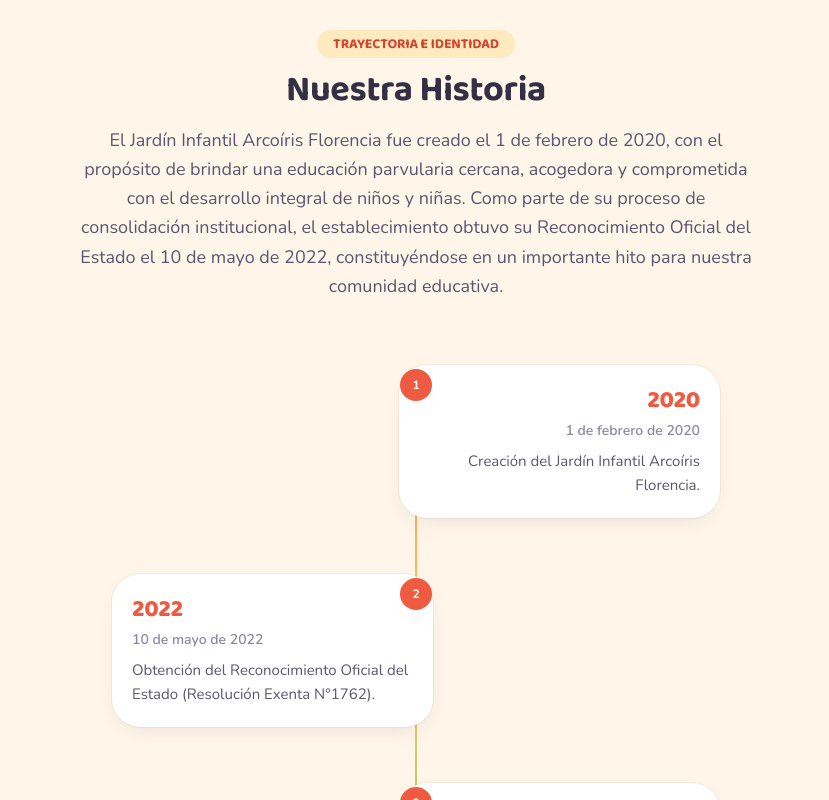
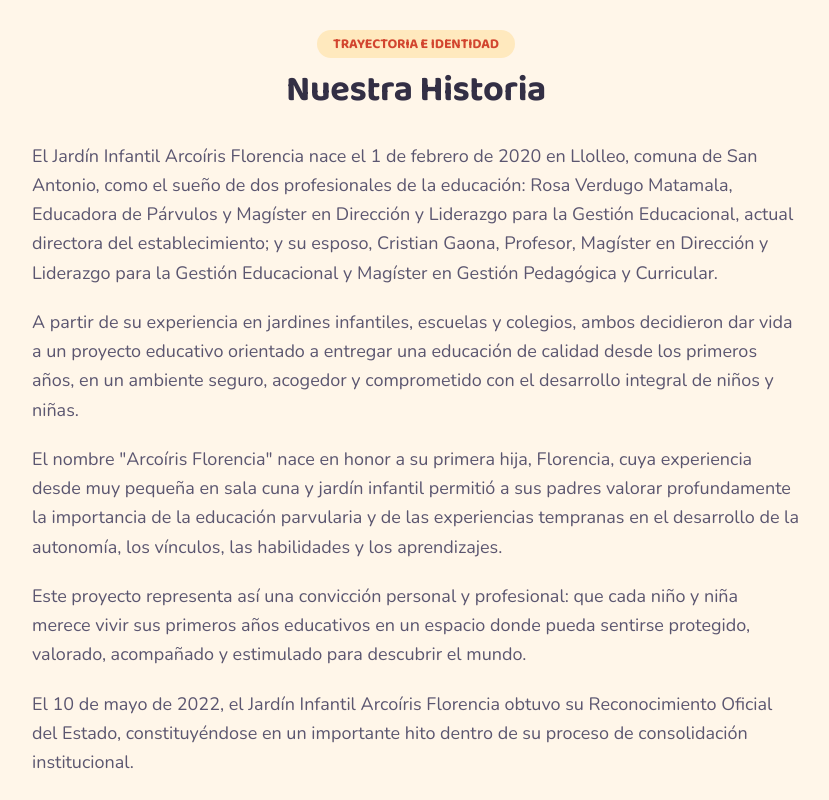
Before and after one commit to cristiangaona83-ui/arcoiris-florencia, a React (Vite) app: page / in a window 1280 px wide. Shown: the part 1500-2300 px from the top of the page, without its empty margins (224-1053 px from the left). Built offline with nearby package versions, Linux system fonts and the light colour scheme.

Commit message:
Actualiza sección Nuestra Historia

```diff
--- a/src/data/timeline.ts
+++ b/src/data/timeline.ts
@@ -8,17 +8,17 @@ export const timelineEvents: TimelineEvent[] = [
   {
     year: "2020",
     date: "1 de febrero de 2020",
-    title: "Creación del Jardín Infantil Arcoíris Florencia.",
+    title: "Creación del Jardín Infantil Arcoíris Florencia en Llolleo, comuna de San Antonio.",
   },
   {
     year: "2022",
     date: "10 de mayo de 2022",
-    title: "Obtención del Reconocimiento Oficial del Estado (Resolución Exenta N°1762).",
+    title: "Obtención del Reconocimiento Oficial del Estado.",
   },
   {
     year: "Actualidad",
     date: "",
     title:
-      "Continuidad y consolidación de nuestro proyecto educativo, impartiendo los niveles Medio Menor, Medio Mayor, Prekínder y Kínder.",
+      "Continuidad y consolidación de nuestro proyecto educativo, impartiendo los niveles Medio Menor, Medio Mayor, Prekínder y Kínder, manteniendo el compromiso de acompañar con cariño, profesionalismo y dedicación los primeros aprendizajes de cada niño y niña.",
   },
 ];
--- a/src/sections/HistorySection.tsx
+++ b/src/sections/HistorySection.tsx
@@ -5,13 +5,52 @@ export function HistorySection() {
   return (
     <section id="historia" className="bg-cream-soft py-20 sm:py-28">
       <div className="mx-auto max-w-5xl px-4 sm:px-6 lg:px-8">
-        <SectionTitle
-          eyebrow="Trayectoria e identidad"
-          title="Nuestra Historia"
-          description="El Jardín Infantil Arcoíris Florencia fue creado el 1 de febrero de 2020, con el propósito de brindar una educación parvularia cercana, acogedora y comprometida con el desarrollo integral de niños y niñas. Como parte de su proceso de consolidación institucional, el establecimiento obtuvo su Reconocimiento Oficial del Estado el 10 de mayo de 2022, constituyéndose en un importante hito para nuestra comunidad educativa."
-        />
+        <SectionTitle eyebrow="Trayectoria e identidad" title="Nuestra Historia" />
 
-        <div className="mt-16">
+        <div className="reveal mx-auto mt-8 max-w-3xl space-y-5 text-lg leading-relaxed text-ink-soft">
+          <p>
+            El Jardín Infantil Arcoíris Florencia nace el 1 de febrero de 2020 en
+            Llolleo, comuna de San Antonio, como el sueño de dos profesionales de
+            la educación: Rosa Verdugo Matamala, Educadora de Párvulos y
+            Magíster en Dirección y Liderazgo para la Gestión Educacional,
+            actual directora del establecimiento; y su esposo, Cristian Gaona,
+            Profesor, Magíster en Dirección y Liderazgo para la Gestión
+            Educacional y Magíster en Gestión Pedagógica y Curricular.
+          </p>
+          <p>
+            A partir de su experiencia en jardines infantiles, escuelas y
+            colegios, ambos decidieron dar vida a un proyecto educativo
+            orientado a entregar una educación de calidad desde los primeros
+            años, en un ambiente seguro, acogedor y comprometido con el
+            desarrollo integral de niños y niñas.
+          </p>
+          <p>
+            El nombre "Arcoíris Florencia" nace en honor a su primera hija,
+            Florencia, cuya experiencia desde muy pequeña en sala cuna y jardín
+            infantil permitió a sus padres valorar profundamente la importancia
+            de la educación parvularia y de las experiencias tempranas en el
+            desarrollo de la autonomía, los vínculos, las habilidades y los
+            aprendizajes.
+          </p>
+          <p>
+            Este proyecto representa así una convicción personal y
+            profesional: que cada niño y niña merece vivir sus primeros años
+            educativos en un espacio donde pueda sentirse protegido, valorado,
+            acompañado y estimulado para descubrir el mundo.
+          </p>
+          <p>
+            El 10 de mayo de 2022, el Jardín Infantil Arcoíris Florencia obtuvo
+            su Reconocimiento Oficial del Estado, constituyéndose en un
+            importante hito dentro de su proceso de consolidación
+            institucional.
+          </p>
+        </div>
+
+        <h3 className="mt-16 text-center font-display text-2xl font-bold text-ink sm:text-3xl">
+          Nuestra trayectoria
+        </h3>
+
+        <div className="mt-12">
           <Timeline />
         </div>
       </div>
```
